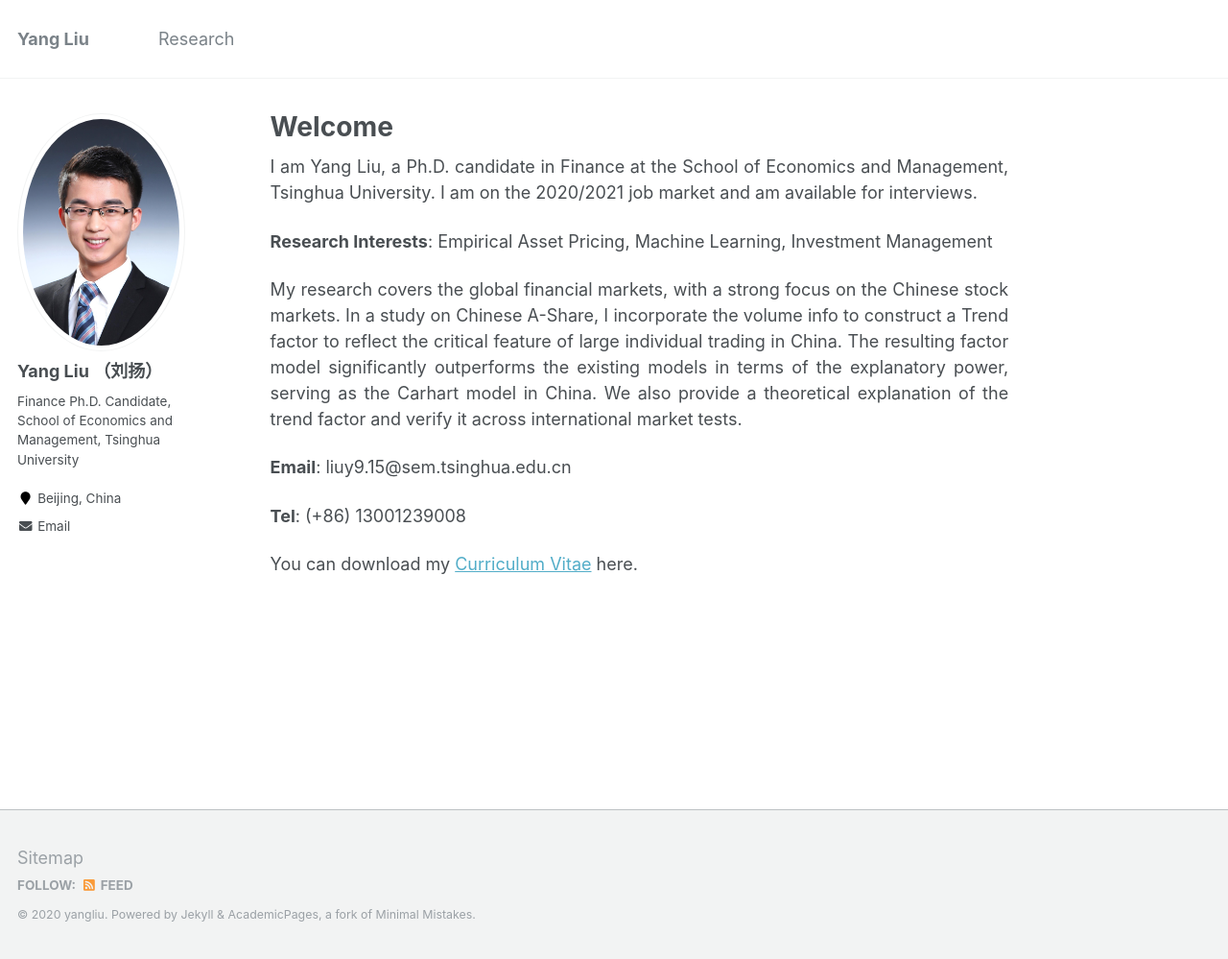
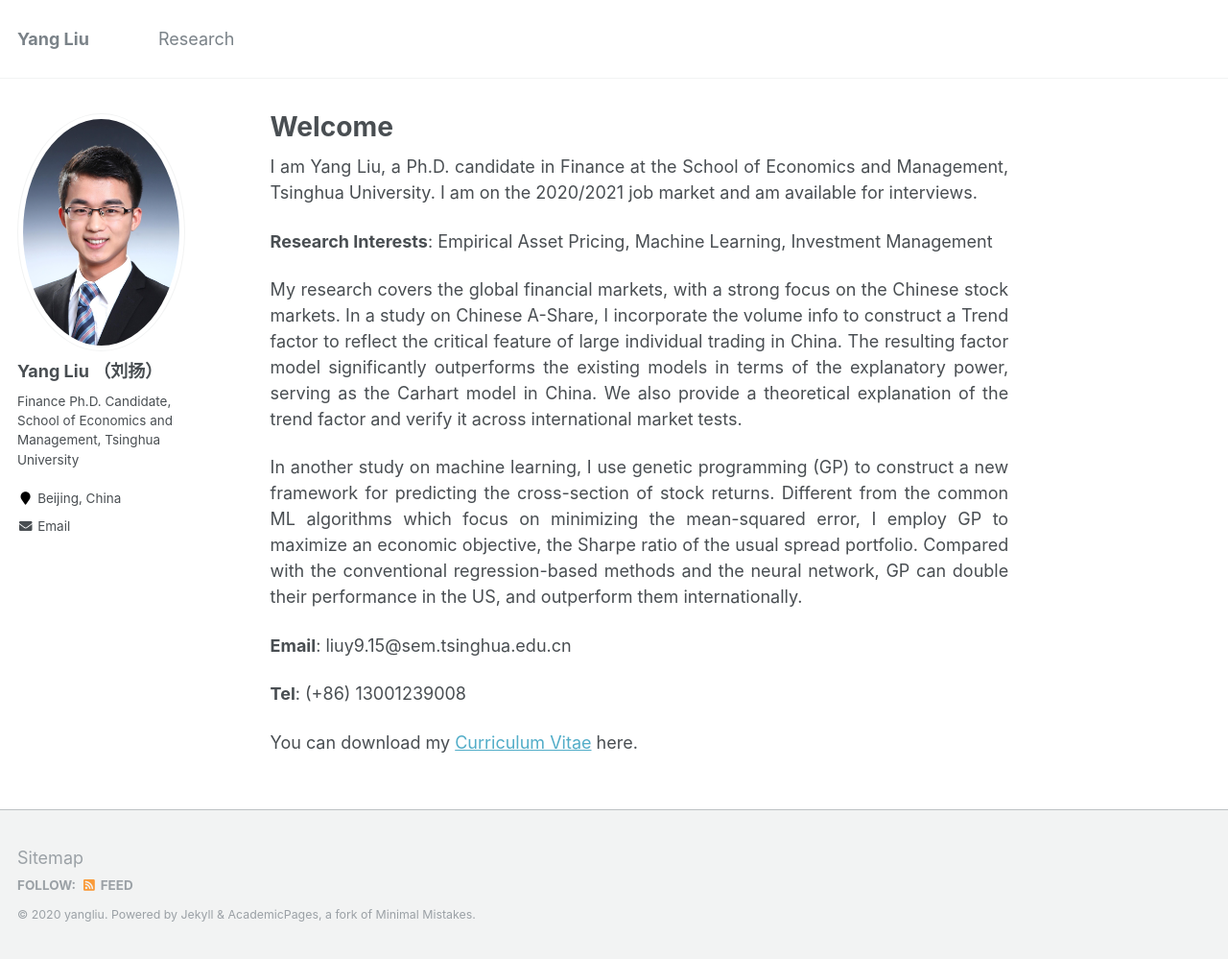
Before and after one commit to yangliu-finance/yangliu-finance.github.io, a Jekyll site: the page built from _pages/about.md, in a window 1280 px wide and 999 px high. Shown: the whole window at 96% size. Built offline with Jekyll 4.4.1, drawn with Linux system fonts in a browser that asks for light colours.

Commit message:
Update about.md

```diff
--- a/_pages/about.md
+++ b/_pages/about.md
@@ -19,7 +19,13 @@ The resulting factor model significantly outperforms the existing models in term
 serving as the Carhart model in China.
 We also provide a theoretical explanation of the trend factor and verify it across international market tests.
 
-
+In another study on machine learning, I use genetic programming (GP) to construct a
+new framework for predicting the cross-section of stock returns. Different from the
+common ML algorithms which focus on minimizing the mean-squared error, I employ GP
+ to maximize an economic objective, the Sharpe ratio of the usual spread portfolio.
+ Compared with the conventional regression-based methods and
+the neural network, GP can double their performance in the US, and outperform them
+internationally.
 
 
 **Email**: liuy9.15@sem.tsinghua.edu.cn
```
